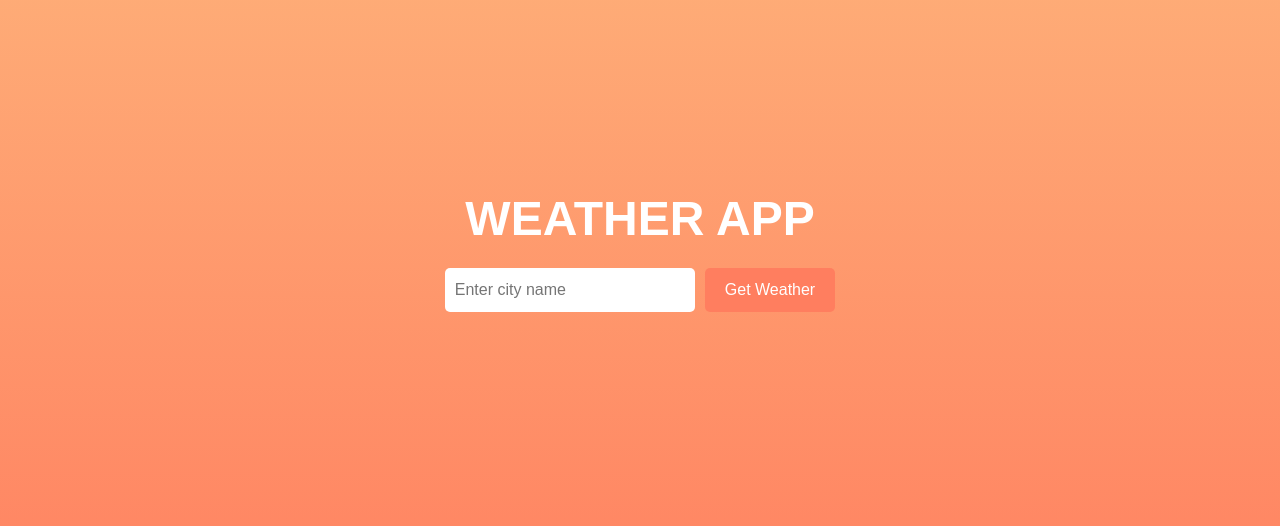
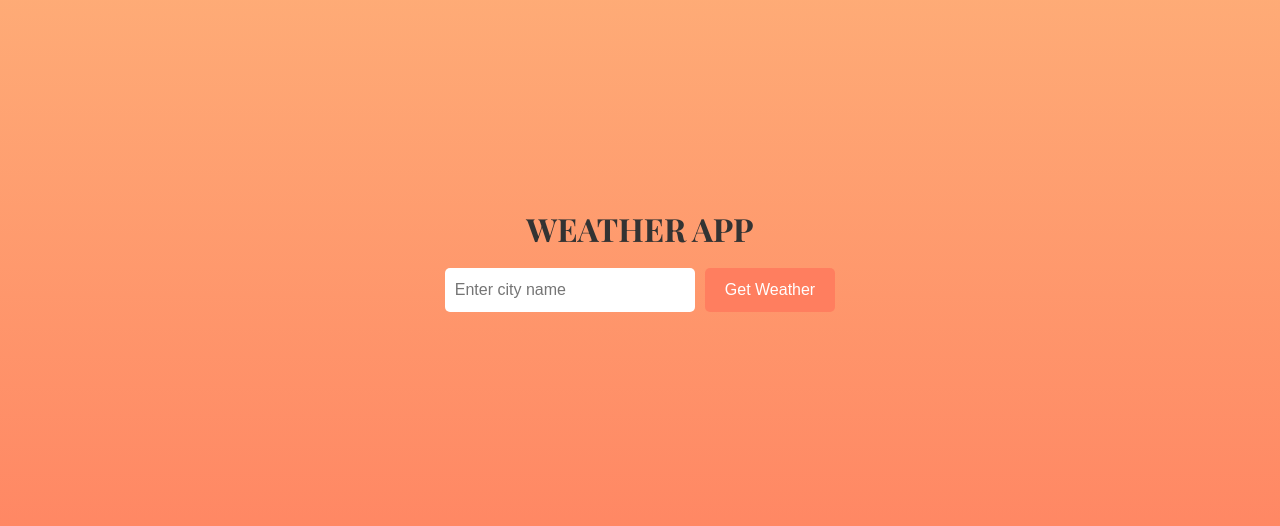
Before and after one commit to TechNick-dev/weather-app, a React (Create React App) app: page / in a window 1280 px wide. Shown: the part 134-660 px from the top of the page. Built offline with nearby package versions, Linux system fonts and the light colour scheme.

Commit message:
Update App.js

```diff
--- a/src/App.js
+++ b/src/App.js
@@ -29,7 +29,7 @@ function App() {
 
   return (
     <div className="App">
-      <h1 className="App-title">Weather App</h1>
+      <h1 className="app-title">WEATHER APP</h1>
       <div className="search-container">
         <input
           type="text"
```
